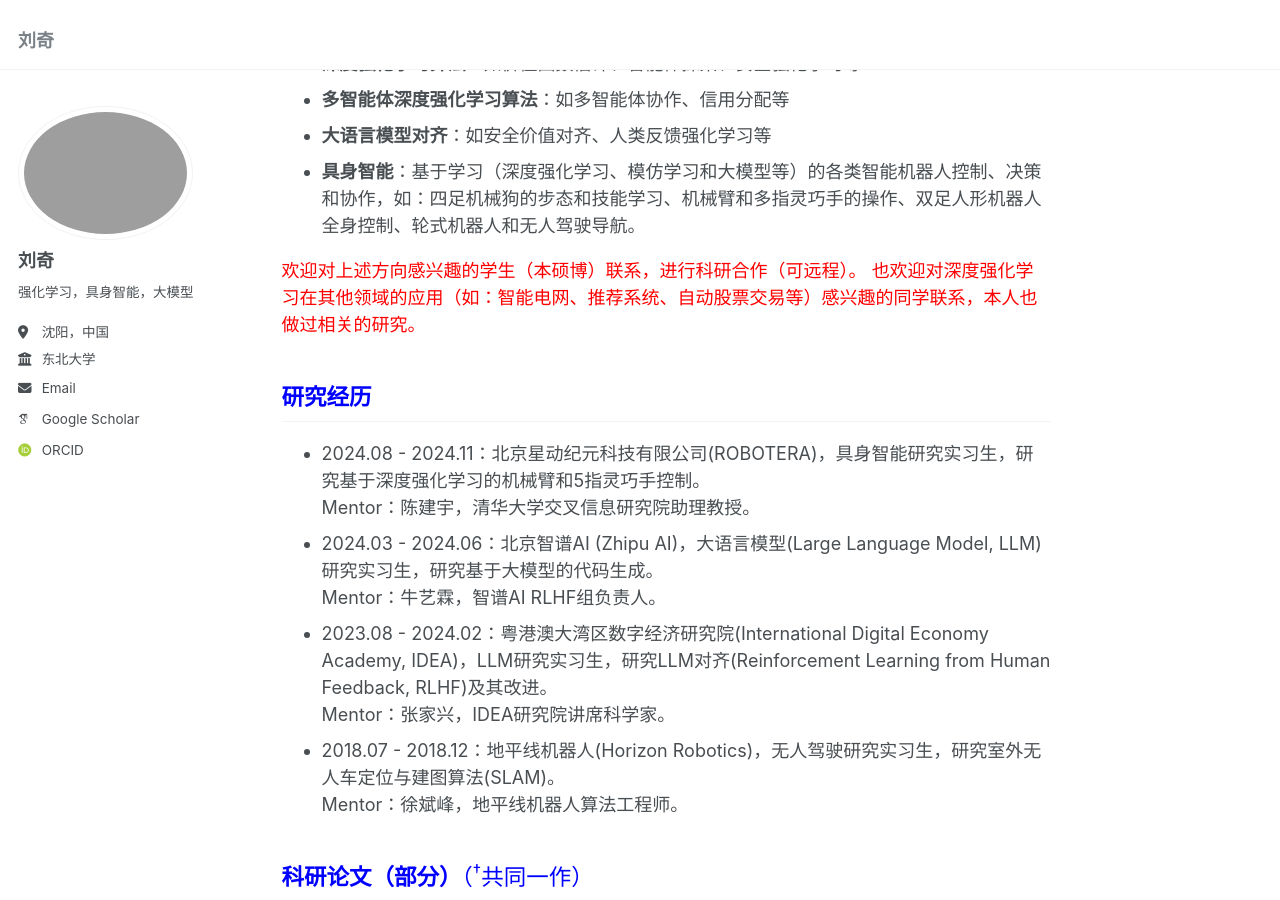
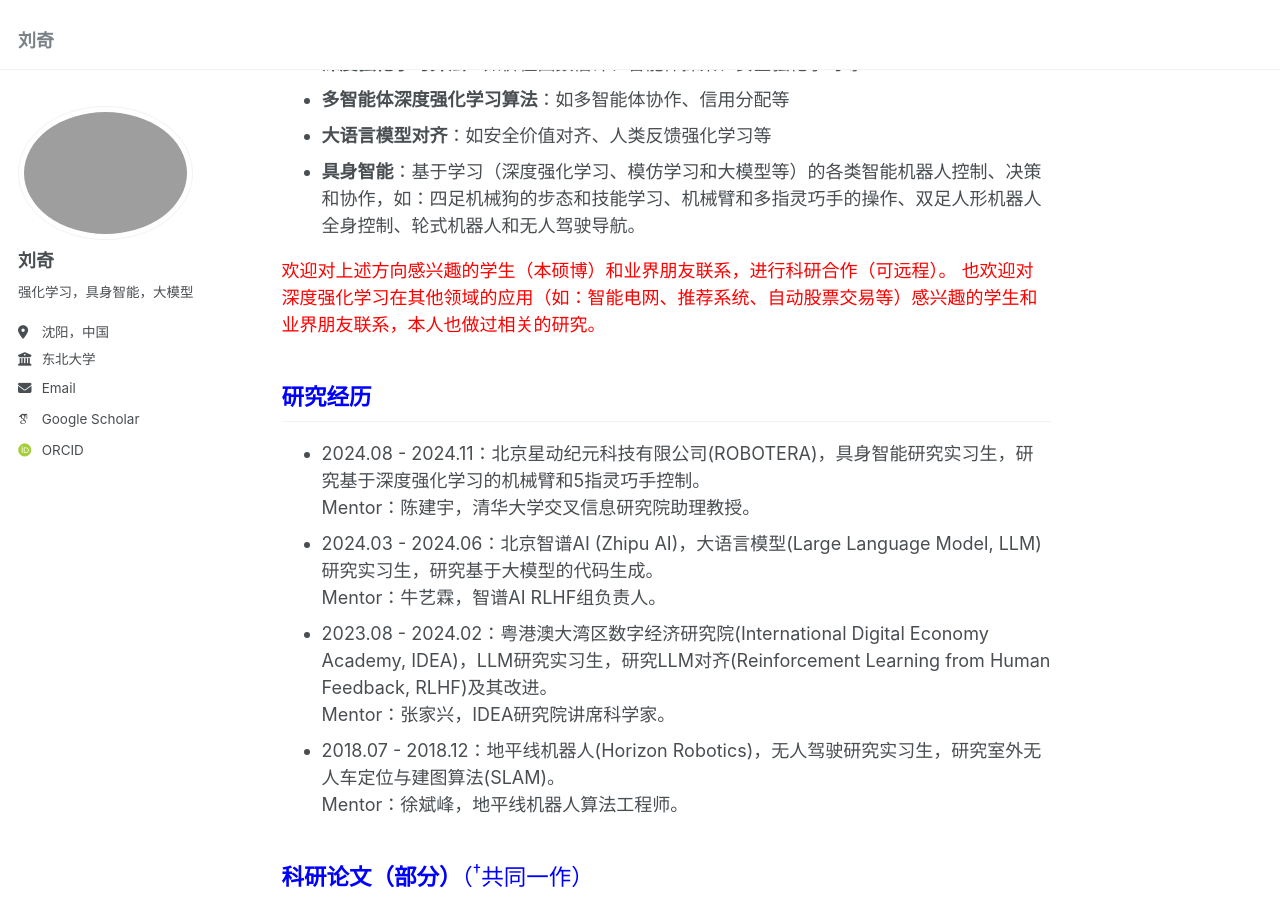
Before and after one commit to liuqi8827/liuqi8827.github.io, a Jekyll site: the page built from _pages/about.md, in a window 1280 px wide and 900 px high, scrolled down 324 px. Built offline with Jekyll 4.4.1, drawn with Linux system fonts in a browser that asks for light colours; some web fonts are replaced.

Commit message:
Update about.md

```diff
--- a/_pages/about.md
+++ b/_pages/about.md
@@ -16,8 +16,8 @@ redirect_from:
 - **大语言模型对齐**：如安全价值对齐、人类反馈强化学习等
 - **具身智能**：基于学习（深度强化学习、模仿学习和大模型等）的各类智能机器人控制、决策和协作，如：四足机械狗的步态和技能学习、机械臂和多指灵巧手的操作、双足人形机器人全身控制、轮式机器人和无人驾驶导航。
 
-<font color="red">欢迎对上述方向感兴趣的学生（本硕博）联系，进行科研合作（可远程）。</font>
-<font color="red">也欢迎对深度强化学习在其他领域的应用（如：智能电网、推荐系统、自动股票交易等）感兴趣的同学联系，本人也做过相关的研究。</font>
+<font color="red">欢迎对上述方向感兴趣的学生（本硕博）和业界朋友联系，进行科研合作（可远程）。</font>
+<font color="red">也欢迎对深度强化学习在其他领域的应用（如：智能电网、推荐系统、自动股票交易等）感兴趣的学生和业界朋友联系，本人也做过相关的研究。</font>
 
 ## <font color="blue">研究经历</font>
 - 2024.08 - 2024.11：北京星动纪元科技有限公司(ROBOTERA)，具身智能研究实习生，研究基于深度强化学习的机械臂和5指灵巧手控制。
```
